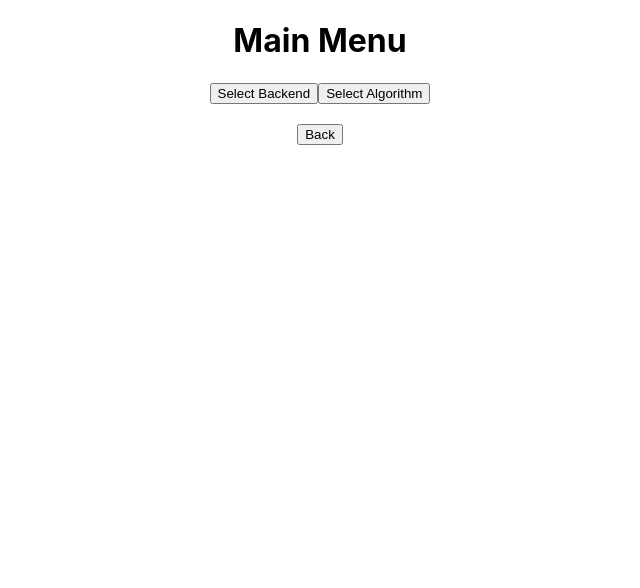
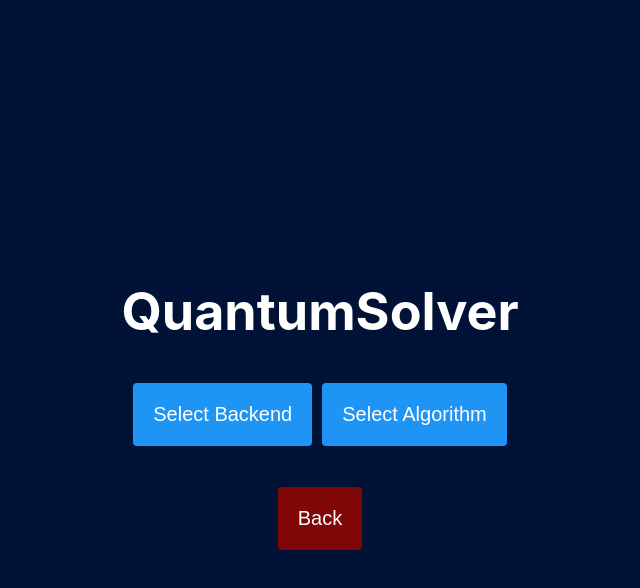
Before and after one commit to jdanielescanez/quantum-solver, a React (Create React App) app in the folder quantum_solver_web/: page /menu in a window 1280 px wide. Shown: the top 588 px of the page, without its empty margins (320-960 px from the left). Built offline with nearby package versions, Linux system fonts and the light colour scheme; no server answers.

Commit message:
Starting with CSS

```diff
--- a/quantum_solver_web/src/App.css
+++ b/quantum_solver_web/src/App.css
@@ -1,20 +1,6 @@
 .App {
   text-align: center;
-}
-
-.App-logo {
-  height: 40vmin;
-  pointer-events: none;
-}
-
-@media (prefers-reduced-motion: no-preference) {
-  .App-logo {
-    animation: App-logo-spin infinite 20s linear;
-  }
-}
-
-.App-header {
-  background-color: #282c34;
+  background-color: #001337;
   min-height: 100vh;
   display: flex;
   flex-direction: column;
@@ -24,15 +10,72 @@
   color: white;
 }
 
-.App-link {
-  color: #61dafb;
+#startBtn {
+  width: 200px;
+  font-size: 28px;
 }
 
-@keyframes App-logo-spin {
-  from {
-    transform: rotate(0deg);
-  }
-  to {
-    transform: rotate(360deg);
-  }
+input {
+  padding: 12px 20px;
+  margin: 8px 0;
+  box-sizing: border-box;
 }
+
+input:focus {
+  border: 3px solid #555;
+}
+
+select {
+  width: 100%;
+  padding: 16px 20px;
+  border: none;
+  border-radius: 4px;
+  background-color: #f1f1f1;
+}
+
+#okBtn {
+  background-color: #005523;
+}
+
+#backBtn {
+  background-color: #800707;
+}
+
+.button {
+  display: inline-block;
+  border-radius: 4px;
+  background-color: #1e94f4;
+  border: none;
+  color: #FFFFFF;
+  font-size: 20px;
+  text-align: center;
+  padding: 20px;
+  transition: all 0.5s;
+  cursor: pointer;
+  margin: 5px;
+}
+
+.button span {
+  cursor: pointer;
+  display: inline-block;
+  position: relative;
+  transition: 0.5s;
+}
+
+.button span:after {
+  content: '\00bb';
+  position: absolute;
+  opacity: 0;
+  top: 0;
+  right: -20px;
+  transition: 0.5s;
+}
+
+.button:hover span {
+  padding-right: 25px;
+}
+
+.button:hover span:after {
+  opacity: 1;
+  right: 0;
+}
--- a/quantum_solver_web/src/pages/AlgorithmPage.tsx
+++ b/quantum_solver_web/src/pages/AlgorithmPage.tsx
@@ -53,8 +53,8 @@ export function AlgorithmPage() {
       <option value="" hidden>Choose an algorithm here</option>
       {getOptions}
     </select>
-    <button onClick={setAlgorithm}>
-      OK
+    <button className='button' id='okBtn' onClick={setAlgorithm}>
+      <span>OK</span>
     </button>
     </div>
   )
--- a/quantum_solver_web/src/pages/BackendPage.tsx
+++ b/quantum_solver_web/src/pages/BackendPage.tsx
@@ -53,8 +53,8 @@ export function BackendPage() {
       <option value="" hidden>Choose a backend here</option>
       {getOptions}
     </select>
-    <button onClick={setBackend}>
-      OK
+    <button className='button' id='okBtn' onClick={setBackend}>
+      <span>OK</span>
     </button>
     </div>
   )
--- a/quantum_solver_web/src/pages/HomePage.tsx
+++ b/quantum_solver_web/src/pages/HomePage.tsx
@@ -1,6 +1,5 @@
 import React from 'react';
 import {Link} from 'react-router-dom';
-
 const API = process.env.REACT_APP_API;
 
 export function HomePage() {
@@ -13,8 +12,8 @@ export function HomePage() {
     <div>
       <h1>QuantumSolver</h1>
       <Link to='/token'>
-        <button onClick={resetQExecute}>
-          Start!
+        <button className='button' id='startBtn' onClick={resetQExecute}>
+          <span>Start!</span>
         </button>
       </Link>
     </div>
--- a/quantum_solver_web/src/pages/LoadingPage.tsx
+++ b/quantum_solver_web/src/pages/LoadingPage.tsx
@@ -12,7 +12,7 @@ export function LoadingPage() {
         method: 'GET'
       });
       const data = await result.json();
-      console.log(data)
+      console.log('Get backend, algorithm and params', data);
       setState(data);
       await fetch(`${API}/run`, {
         method: 'POST'
--- a/quantum_solver_web/src/pages/MenuPage.tsx
+++ b/quantum_solver_web/src/pages/MenuPage.tsx
@@ -16,7 +16,7 @@ export function MenuPage() {
         method: 'GET'
       });
       const data = await result.json();
-      console.log(data)
+      console.log('Get backend, algorithm and params', data);
       setState(data);
     })();
   }, []);
@@ -24,8 +24,8 @@ export function MenuPage() {
     if (state['algorithm'] !== 'None') {
       return (
         <Link to='/menu/param'>
-          <button type='button'>
-            Set Parameters Values
+          <button className='button' type='button'>
+            <span>Set Parameters Values</span>
           </button>
         </Link>
       );
@@ -35,8 +35,8 @@ export function MenuPage() {
     if (state['params'] !== 'None' && state['backend'] !== 'None') {
       return (
         <Link to='/menu/loading'>
-          <button type='button'>
-            Run QuantumSolver
+          <button className='button' type='button'>
+            <span>Run QuantumSolver</span>
           </button>
         </Link>
       )
@@ -58,22 +58,22 @@ export function MenuPage() {
   }
   return (
     <div>
-      <h1>Main Menu</h1>
+      <h1>QuantumSolver</h1>
       <Link to='/menu/backend'>
-        <button type='button'>
-          Select Backend
+        <button className='button' type='button'>
+          <span>Select Backend</span>
         </button>
       </Link>
       <Link to='/menu/algorithm'>
-        <button type='button'>
-          Select Algorithm
+        <button className='button' type='button'>
+          <span>Select Algorithm</span>
         </button>
       </Link>
       {showParamButton()}
       {showRunButton()}
       {showVariables()}
-      <button onClick={goToHome}>
-        Back
+      <button className='button' id='backBtn' onClick={goToHome}>
+        <span>Back</span>
       </button>
     </div>
   )
--- a/quantum_solver_web/src/pages/OutputPage.tsx
+++ b/quantum_solver_web/src/pages/OutputPage.tsx
@@ -23,8 +23,8 @@ export function OutputPage() {
     <div>
       <h1>Output</h1>
       <h3>{output}</h3>
-      <button onClick={goToMenu}>
-        Back
+      <button className='button' id='backBtn' onClick={goToMenu}>
+        <span>Back</span>
       </button>
     </div>
   )
--- a/quantum_solver_web/src/pages/ParamPage.tsx
+++ b/quantum_solver_web/src/pages/ParamPage.tsx
@@ -64,8 +64,8 @@ export function ParamPage() {
     <div>
     <h1>Set Parameters Values</h1>
     {getInputs}
-    <button onClick={setParamsValues}>
-      OK
+    <button className='button' id='okBtn' onClick={setParamsValues}>
+      <span>OK</span>
     </button>
     </div>
   )
--- a/quantum_solver_web/src/pages/TokenPage.tsx
+++ b/quantum_solver_web/src/pages/TokenPage.tsx
@@ -42,9 +42,13 @@ export function TokenPage() {
       <h1>QuantumSolver</h1>
       <p>Write your IBMQ token: </p>
       <input type='text' onChange={getToken} placeholder='IBMQ token'/>
-      <button onClick={checkAndSend}>OK</button>
+      <button className='button' id='okBtn' onClick={checkAndSend}>
+        <span>OK</span>
+      </button>
       <p>Or</p>
-      <button onClick={guestMode}>Use Guest Mode</button>
+      <button className='button' onClick={guestMode}>
+        <span>Use Guest Mode</span>
+      </button>
     </div>
   )
 }
```
Also changed, not shown: 1 other file (tests, documents, lock files or other folders).
